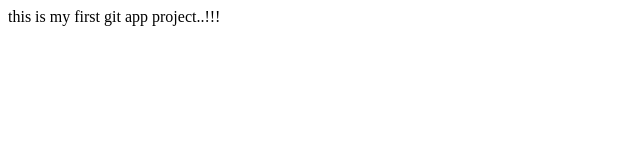
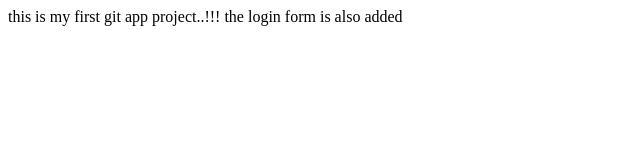
Before and after one commit to uumar73/myAppSample, a plain HTML site: page index.html in a window 1280 px wide. Shown: the whole page, without its empty margins (0-640 px from the left). Drawn offline with Linux system fonts and the light colour scheme.

Commit message:
brachingChanges

```diff
--- a/index.html
+++ b/index.html
@@ -4,5 +4,6 @@
   </head>
   <body>
     this is my first git app project..!!!
+    the login form is also added
   </body>
 </html>
```
Also changed, not shown: login.html (added, +1 -0 lines).
